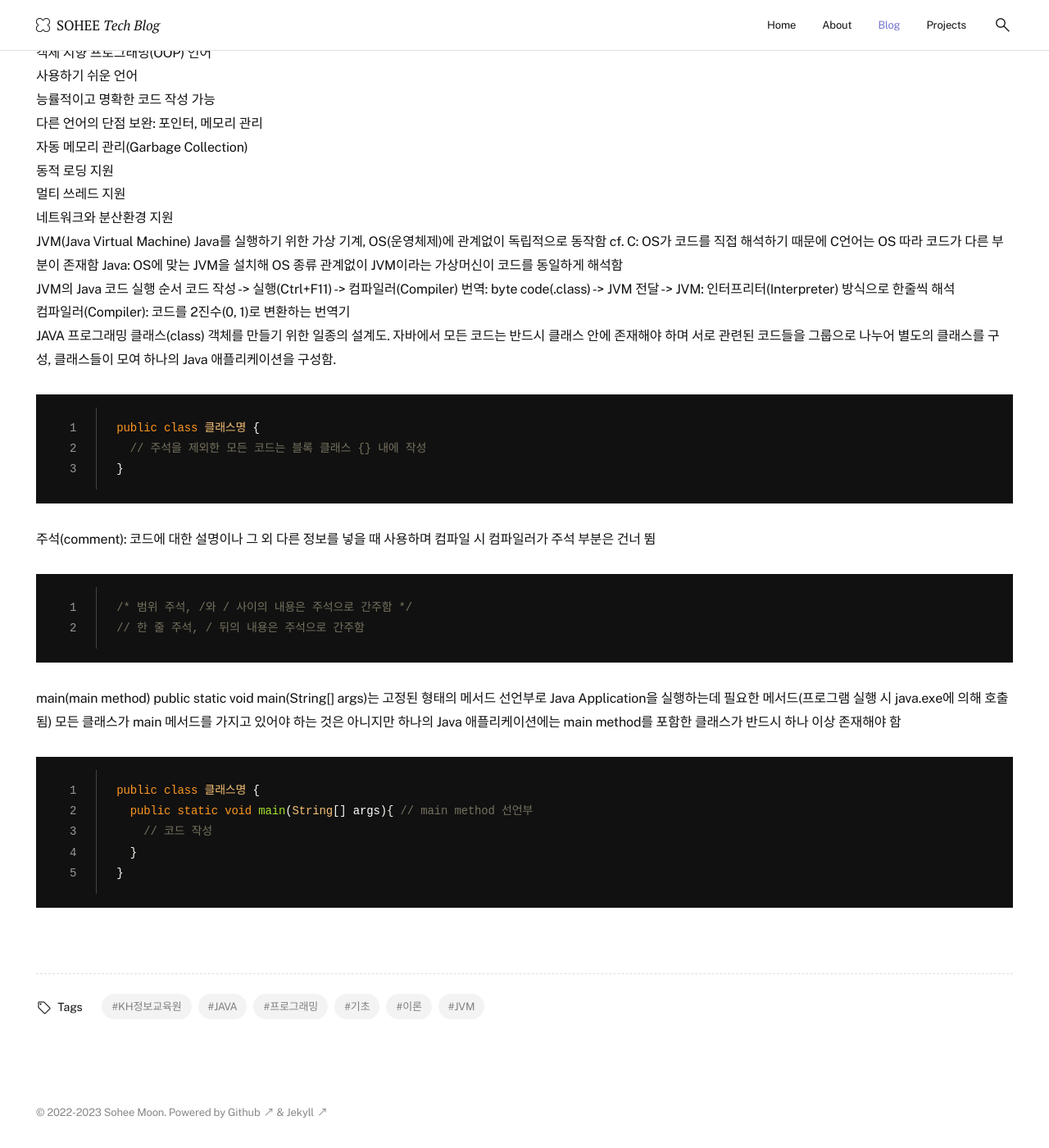
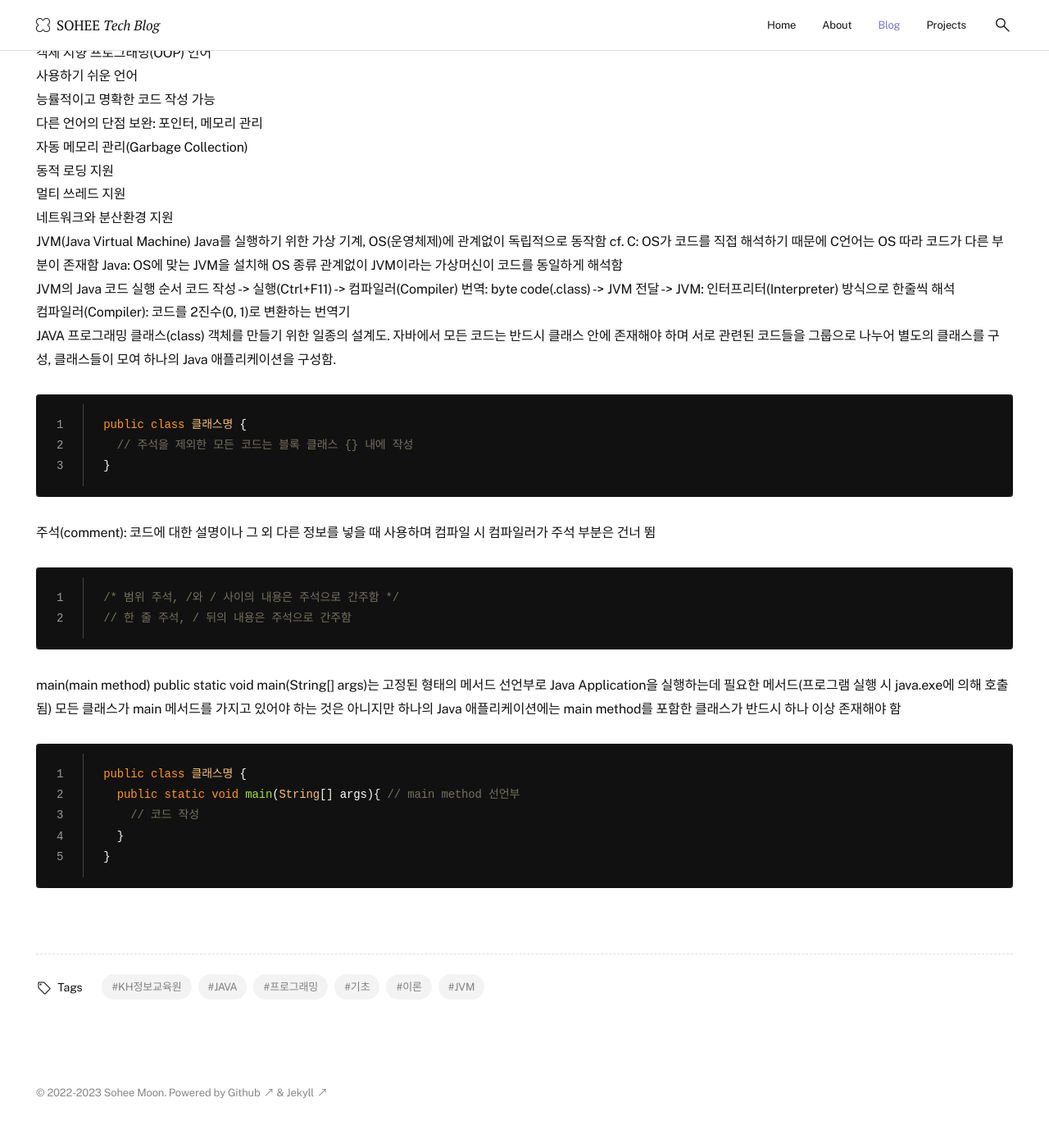
Before and after one commit to soheetech/soheetech.github.io, a Jekyll site: the page built from _posts/2023-02-25-kh-01-java-basic.md, in a window 1280 px wide and 1400 px high, scrolled down 466 px. Shown: the whole window at 82% size. Built offline with Jekyll 4.4.1, drawn with Linux system fonts in a browser that asks for light colours; after the commit the page ends 1842 px from its top, so only the background shows below that.

Commit message:
Update no-style-please.scss

```diff
--- a/_sass/no-style-please.scss
+++ b/_sass/no-style-please.scss
@@ -79,7 +79,8 @@ div.highlighter-rouge code {
   display: block;
   overflow-x: auto;
   white-space: pre-wrap;
-  padding: 1rem;
+  padding: var(--size-30) 0;
+  border-radius: var(--size-20);
 }
 
 blockquote {
```
